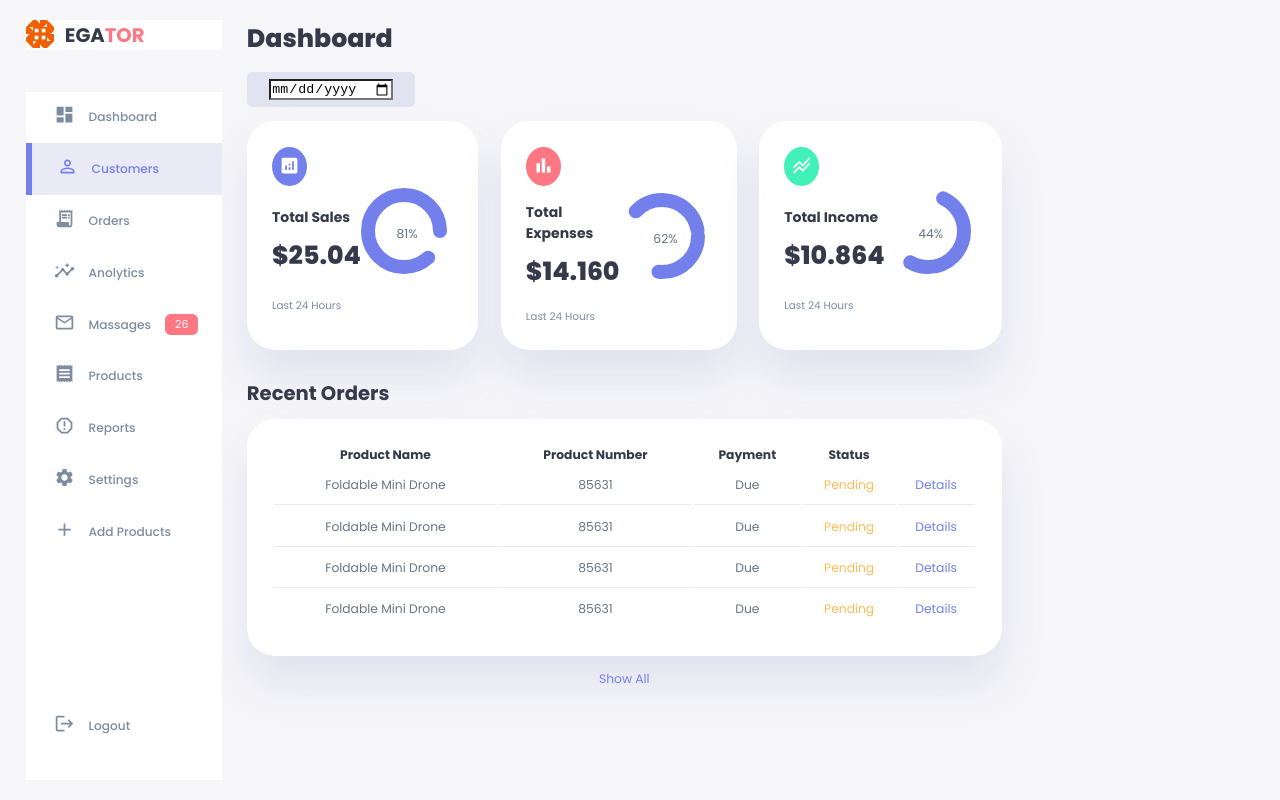
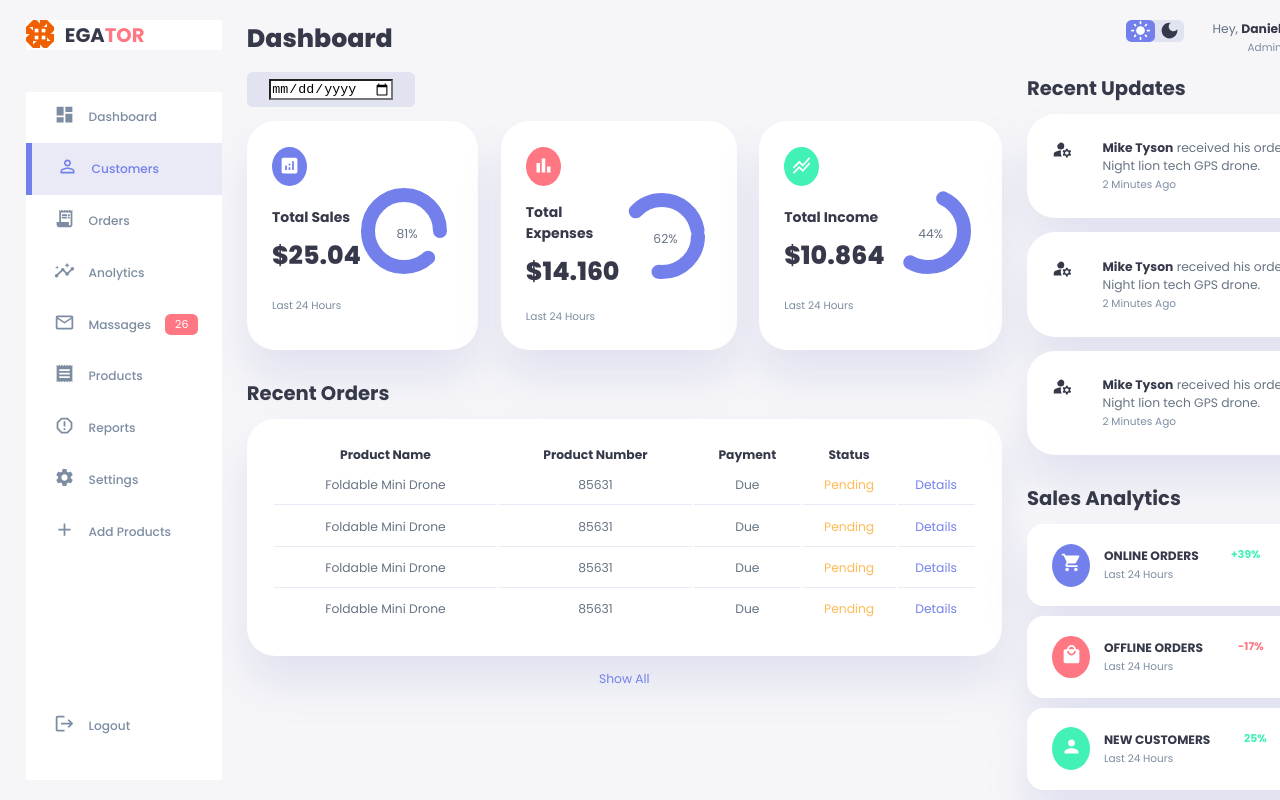
Before and after one commit to hasanalit/Egator, a React (Create React App) app: page / in a window 1280 px wide. Built offline with nearby package versions, Linux system fonts and the light colour scheme.

Commit message:
full-design

```diff
--- a/src/App.jsx
+++ b/src/App.jsx
@@ -1,5 +1,6 @@
 
 import './App.css';
+import Header from './Components/Header';
 import Menu from './Components/Menu';
 import Center from './Components/Center';
 
@@ -12,6 +13,7 @@ function App() {
     <div className='container'>
       <Menu />
       <Center />
+      <Header />
     </div>
     </>
   );
--- /dev/null
+++ b/src/Components/Header.jsx
@@ -0,0 +1,278 @@
+import React from 'react'
+import MenuIcon from '@mui/icons-material/Menu';
+import LightModeIcon from '@mui/icons-material/LightMode';
+import DarkModeIcon from '@mui/icons-material/DarkMode';
+import ManageAccountsIcon from '@mui/icons-material/ManageAccounts';
+import ShoppingCartIcon from '@mui/icons-material/ShoppingCart';
+import LocalMallIcon from '@mui/icons-material/LocalMall';
+import PersonIcon from '@mui/icons-material/Person';
+import AddIcon from '@mui/icons-material/Add';
+import styled from 'styled-components';
+
+function Header() {
+    return (
+        <Wrapper>
+        <div className="right">
+            <div className="top">
+                <button id="menu-btn">
+                    <span><MenuIcon /></span>
+                </button>
+                <div className='theme-toggler'>
+                    <span className='active'><LightModeIcon /></span>
+                    <span><DarkModeIcon /></span>
+                </div>
+                <div className='profile'>
+                    <div className='info'>
+                        <p>Hey, <b>Daniel</b></p>
+                        <small className='text-muted'>Admin</small>
+                    </div>
+                    <div className="profile-photo">
+                        <span><ManageAccountsIcon /></span>
+                    </div>
+                </div>
+            </div>
+
+            {/* END OF TOP */}
+            <div className='recent-updates'>
+                <h2>Recent Updates</h2>
+                <div className='updates'>
+                    <div className='update'>
+                        <div className="profile-photo">
+                            <span>
+                                <ManageAccountsIcon />
+                            </span>
+                        </div>
+                        <div className='message'>
+                            <p><b>Mike Tyson</b> received his order of Night lion tech GPS drone.</p>
+                            <small className='text-muted'>2 Minutes Ago</small>
+                        </div>
+                    </div>
+                    <div className='update'>
+                        <div className="profile-photo">
+                            <span>
+                                <ManageAccountsIcon />
+                            </span>
+                        </div>
+                        <div className='message'>
+                            <p><b>Mike Tyson</b> received his order of Night lion tech GPS drone.</p>
+                            <small className='text-muted'>2 Minutes Ago</small>
+                        </div>
+                    </div>
+                    <div className='update'>
+                        <div className="profile-photo">
+                            <span>
+                                <ManageAccountsIcon />
+                            </span>
+                        </div>
+                        <div className='message'>
+                            <p><b>Mike Tyson</b> received his order of Night lion tech GPS drone.</p>
+                            <small className='text-muted'>2 Minutes Ago</small>
+                        </div>
+                    </div>
+                </div>
+            </div>
+
+            {/* END OF RECENT UPDATES */}
+            <div className='sales-analytics'>
+                <h2>Sales Analytics</h2>
+                <div className='item online'>
+                    <div className='icon'>
+                        <span><ShoppingCartIcon /></span>
+                    </div>
+                    <div className='right'>
+                        <div className='info'>
+                            <h3>ONLINE ORDERS</h3>
+                            <small className='text-muted'>Last 24 Hours</small>
+                        </div>
+                        <h5 className='success'>+39%</h5>
+                        <h3>3849</h3>
+                    </div>
+                </div>
+                <div className='item offline'>
+                    <div className='icon'>
+                        <span><LocalMallIcon /></span>
+                    </div>
+                    <div className='right'>
+                        <div className='info'>
+                            <h3>OFFLINE ORDERS</h3>
+                            <small className='text-muted'>Last 24 Hours</small>
+                        </div>
+                        <h5 className='danger'>-17%</h5>
+                        <h3>1100</h3>
+                    </div>
+                </div>
+                <div className='item customers'>
+                    <div className='icon'>
+                        <span><PersonIcon /></span>
+                    </div>
+                    <div className='right'>
+                        <div className='info'>
+                            <h3>NEW CUSTOMERS</h3>
+                            <small className='text-muted'>Last 24 Hours</small>
+                        </div>
+                        <h5 className='success'>25%</h5>
+                        <h3>849</h3>
+                    </div>
+                </div>
+                <div className='item add-product'>
+                    <div>
+                        <span><AddIcon /></span>
+                        <h3>Add Product</h3>
+                    </div>
+                </div>
+            </div>
+        </div>
+        </Wrapper>
+    )
+}
+
+
+export default Header;
+
+
+const Wrapper = styled.div`
+.right {
+  margin-top: 1.4rem;
+}
+
+.right .top {
+    display: flex;
+    justify-content: end;
+    gap: 2rem;
+}
+
+.right .top button {
+    display: none;
+}
+
+.right .theme-toggler {
+    background: var(--color-light);
+    display: flex;
+    justify-content: space-between;
+    align-items: center;
+    height: 1.6rem;
+    width: 4.2rem;
+    cursor: pointer;
+    border-radius: var(--border-radius-1);
+}
+
+.right .theme-toggler span {
+    font-size: 1.2rem;
+    width: 50%;
+    height: 100%;
+    display: flex;
+    align-items: center;
+    justify-content: center;
+}
+
+.right .theme-toggler span.active {
+    background: var(--color-primary);
+    color: white;
+    border-radius: var(--border-radius-1);
+}
+
+.right .top .profile {
+    display: flex;
+    gap: 2rem;
+    text-align: right;
+}
+
+
+//   RECENT UPDATES
+.right .recent-updates {
+    margin-top: 1rem;
+}
+
+.right .recent-updates h2 {
+    margin-bottom: 0.8rem;
+}
+
+.right .recent-updates .update {
+    background: var(--color-white);
+    padding: var(--card-padding);
+    border-radius: var(--card-border-radius);
+    box-shadow: var(--box-shadow);
+    transition: all 300ms ease;
+}
+
+.right .recent-updates .update:hover {
+    box-shadow: none;
+}
+
+.right .recent-updates .updates .update {
+    display: grid;
+    grid-template-columns: 2.6rem auto;
+    gap: 1rem;
+    margin-bottom: 1rem;
+}
+
+
+
+//  SALES ANALYTICS
+.right .sales-analytics {
+    margin-top: 2rem;
+}
+
+.right .sales-analytics h2 {
+    margin-bottom: 0.8rem;
+}
+
+.right .sales-analytics .item {
+    background: var(--color-white);
+    display: flex;
+    align-items: center;
+    gap: 1rem;
+    margin-bottom: 0.7rem;
+    padding: 1.4rem var(--card-padding);
+    border-radius: var(--border-radius-3);
+    box-shadow: var(--box-shadow);
+    transition: all 300ms ease;
+}
+
+.right .sales-analytics .item:hover {
+    box-shadow: none;
+}
+
+.right .sales-analytics .item .right {
+    display: flex;
+    justify-content: space-between;
+    align-items: start;
+    margin: 0;
+    width: 100%;
+}
+
+.right .sales-analytics .item .icon {
+    padding: 0.6rem;
+    color: var(--color-white);
+    border-radius: 50%;
+    background: var(--color-primary);
+    display: flex;
+}
+
+.right .sales-analytics .item.offline .icon{
+    background: var(--color-danger);
+}
+
+.right .sales-analytics .item.customers .icon {
+    background: var(--color-success);
+}
+
+.right .sales-analytics .add-product {
+    background-color: transparent;
+    border: 2px dashed var(--color-primary);
+    color: var(--color-primary);
+    display: flex;
+    align-items: center;
+    justify-content: center;
+}
+
+.right .sales-analytics .add-product div {
+    display: flex;
+    align-items: center;
+    gap: 0.6rem;
+}
+
+.right .sales-analytics .add-product div h3 {
+    font-weight: 600;
+}
+`
```
